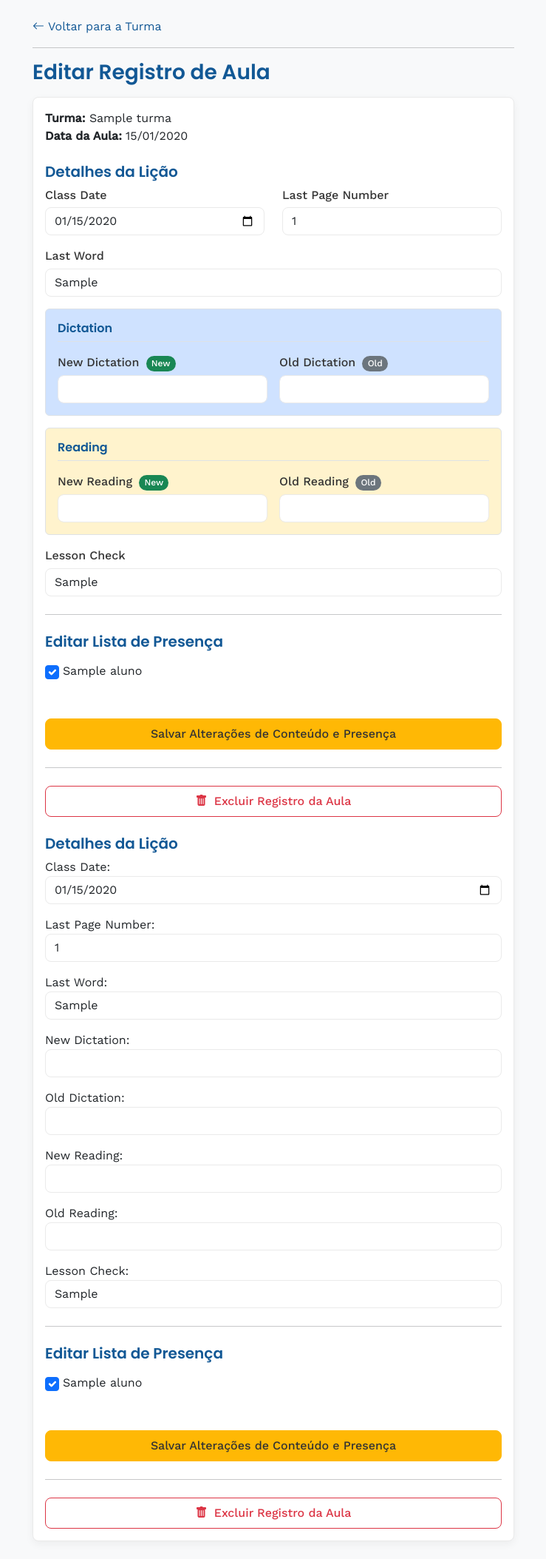
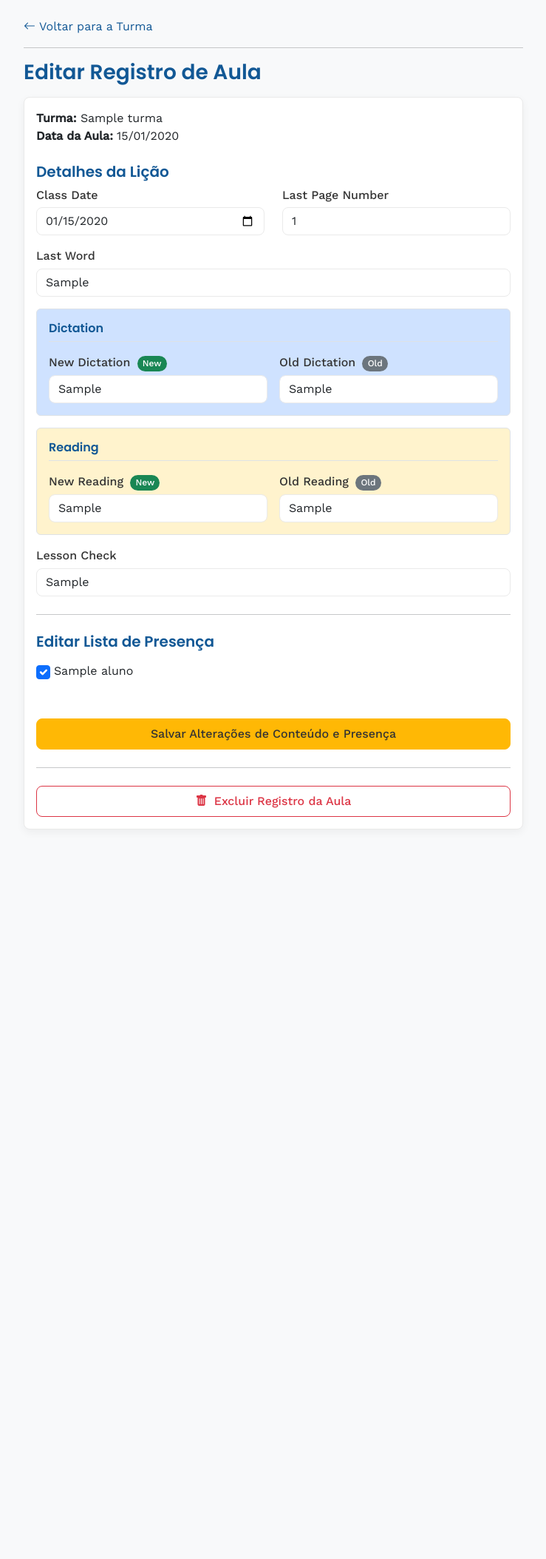
Before and after one commit to onandovboas/portal_mms, a Django app: page /registro-aula/editar/1/ in a window 1280 px wide. Shown: the whole page at 74% size, without its empty margins (270-1009 px from the left). After the commit the page ends 1121 px from the top, so only its background shows below. Run offline with Django 5.2, Linux system fonts and the light colour scheme; a user stored in the database is signed in; tables that the repository leaves empty hold one stand-in row (values such as "Sample post").

Commit message:
Bugfix: Corrige formulário de editar_registro_aula (visual e lógico)

```diff
--- a/cadastros/forms.py
+++ b/cadastros/forms.py
@@ -98,10 +98,8 @@ class RegistroAulaForm(forms.ModelForm):
             self.initial['data_aula'] = self.instance.data_aula.strftime('%Y-%m-%d')
     class Meta:
         model = RegistroAula
-        # 1. Adicionado 'data_aula' à lista de campos
         fields = ['data_aula', 'last_parag', 'last_word', 'new_dictation', 'old_dictation', 'new_reading', 'old_reading', 'lesson_check']
 
-        # --- ALTERAÇÕES AQUI (Removendo o "(No.)") ---
         labels = {
             'data_aula': 'Class Date',
             'last_parag': 'Last Page Number',
@@ -112,17 +110,17 @@ class RegistroAulaForm(forms.ModelForm):
             'old_reading': 'Old Reading',
             'lesson_check': 'Lesson Check',
         }
-        # --- FIM DAS ALTERAÇÕES ---
 
-        # 2. Adicionado o widget para o novo campo
+        # --- CORREÇÃO AQUI ---
+        # Trocamos NumberInput por TextInput para aceitar texto
         widgets = {
             'data_aula': forms.DateInput(attrs={'type': 'date', 'class': 'form-control'}),
             'last_parag': forms.NumberInput(attrs={'class': 'form-control'}), # Este continua sendo número
             'last_word': forms.TextInput(attrs={'class': 'form-control'}),
-            'new_dictation': forms.NumberInput(attrs={'class': 'form-control'}),
-            'old_dictation': forms.NumberInput(attrs={'class': 'form-control'}),
-            'new_reading': forms.NumberInput(attrs={'class': 'form-control'}),
-            'old_reading': forms.NumberInput(attrs={'class': 'form-control'}),
+            'new_dictation': forms.TextInput(attrs={'class': 'form-control'}), # MUDADO
+            'old_dictation': forms.TextInput(attrs={'class': 'form-control'}), # MUDADO
+            'new_reading': forms.TextInput(attrs={'class': 'form-control'}),   # MUDADO
+            'old_reading': forms.TextInput(attrs={'class': 'form-control'}),   # MUDADO
             'lesson_check': forms.TextInput(attrs={'class': 'form-control'}),
         }
 
--- a/cadastros/templates/cadastros/editar_registro_aula.html
+++ b/cadastros/templates/cadastros/editar_registro_aula.html
@@ -19,21 +19,9 @@
         .touch-target input[type="checkbox"] { inline-size: 1.2rem; block-size: 1.2rem; }
         .list-scroll { max-height: 260px; overflow: auto; }
     </style>
-    <link rel="preconnect" href="https://fonts.gstatic.com" crossorigin>
-    <link href="https://fonts.googleapis.com/css2?family=Poppins:wght@400;600;700&family=Work+Sans:wght@400;500&display=swap" rel="stylesheet">
-    <link href="{% static 'cadastros/mms_style.css' %}" rel="stylesheet">
-    {% if request.resolver_match.url_name == 'dashboard_admin' %}
-        <link href="{% static 'cadastros/dashboard.css' %}" rel="stylesheet">
-    {% endif %}
-    <style>
-        /* Estilos do detalhe_turma para a lista de presença */
-        .touch-target input[type="checkbox"] { inline-size: 1.2rem; block-size: 1.2rem; }
-        .list-scroll { max-height: 260px; overflow: auto; }
-    </style>
 </head>
 <body class="bg-light">
 
-    <div class="container my-4" style="max-width: 700px;">
     <div class="container my-4" style="max-width: 700px;">
         <a href="{% url 'cadastros:detalhe_turma' registro_aula.turma.pk %}" class="text-decoration-none"><i class="bi bi-arrow-left"></i> Voltar para a Turma</a>
         <hr>
@@ -46,7 +34,6 @@
                     <strong>Turma:</strong> {{ registro_aula.turma.nome }}<br>
                     <strong>Data da Aula:</strong> {{ registro_aula.data_aula|date:"d/m/Y" }}
                 </p>
-
 
                 <form method="post" novalidate>
                     {% csrf_token %}
@@ -149,44 +136,9 @@
                     </fieldset>
                     <button type="submit" class="btn btn-primary mt-3 w-100">Salvar Alterações de Conteúdo e Presença</button>
                 </form>
+
                 <hr class="my-4">
-                <form method="post" action="{% url 'cadastros:excluir_registro_aula' registro_aula.pk %}"
-                      onsubmit="return confirm('Tem a certeza que quer excluir permanentemente este registro de aula? Esta ação não pode ser desfeita.');">
-                    {% csrf_token %}
-                    <button type="submit" class="btn btn-outline-danger w-100">
-                        <i class="bi bi-trash-fill me-1"></i> Excluir Registro da Aula
-                    </button>
 
-                    <h5 class="mt-4">Detalhes da Lição</h5>
-                    {{ form.as_p }}
-
-                    <hr class="my-4">
-
-                    <fieldset class="mb-3">
-                        <legend class="h5 mb-3">Editar Lista de Presença</legend>
-                        <ul class="list-unstyled list-scroll" id="lista-matriculados-atrasada">
-                            {% for inscricao in inscritos_turma %}
-                                <li class="mb-1">
-                                    <div class="form-check touch-target">
-                                        <input class="form-check-input"
-                                               type="checkbox"
-                                               name="presenca"
-                                               value="{{ inscricao.aluno.pk }}"
-                                               id="presenca-{{ inscricao.aluno.pk }}"
-                                               {% if inscricao.aluno.id in presentes_ids %}checked{% endif %}>
-                                        <label class="form-check-label" for="presenca-{{ inscricao.aluno.pk }}">
-                                            {{ inscricao.aluno.nome_completo }}
-                                        </label>
-                                    </div>
-                                </li>
-                            {% empty %}
-                                <li class="text-muted">Nenhum aluno ativo nesta turma.</li>
-                            {% endfor %}
-                        </ul>
-                    </fieldset>
-                    <button type="submit" class="btn btn-primary mt-3 w-100">Salvar Alterações de Conteúdo e Presença</button>
-                </form>
-                <hr class="my-4">
                 <form method="post" action="{% url 'cadastros:excluir_registro_aula' registro_aula.pk %}"
                       onsubmit="return confirm('Tem a certeza que quer excluir permanentemente este registro de aula? Esta ação não pode ser desfeita.');">
                     {% csrf_token %}
@@ -194,8 +146,7 @@
                         <i class="bi bi-trash-fill me-1"></i> Excluir Registro da Aula
                     </button>
                 </form>
-                </div>
-                </div>
+            </div>
         </div>
     </div>
 
```
